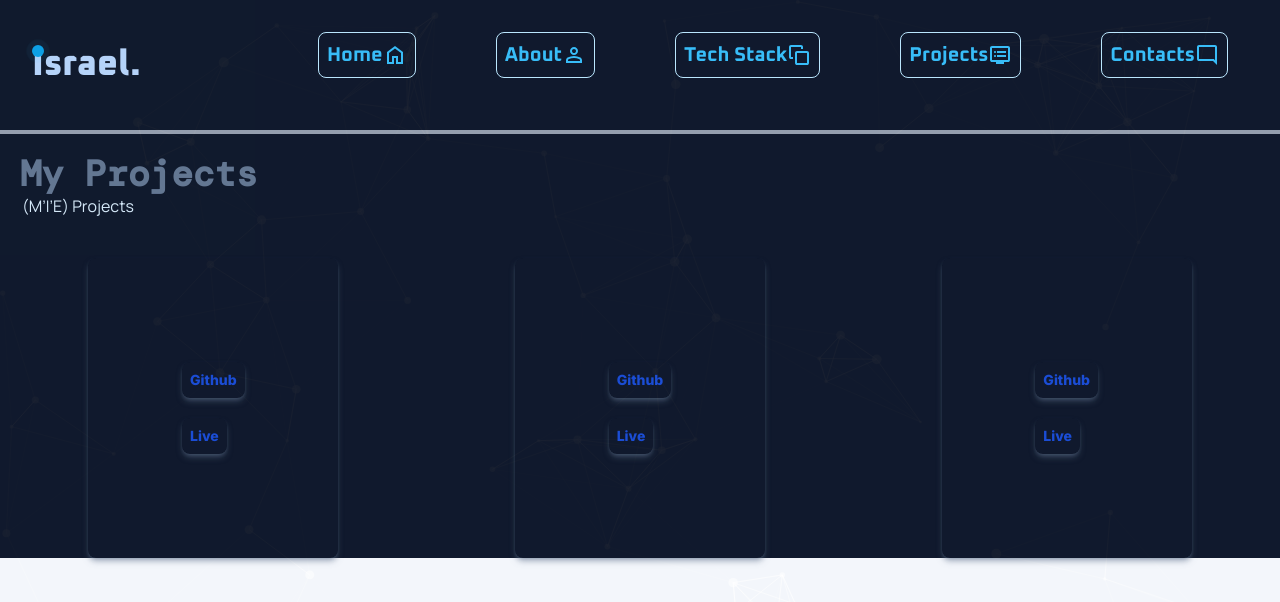
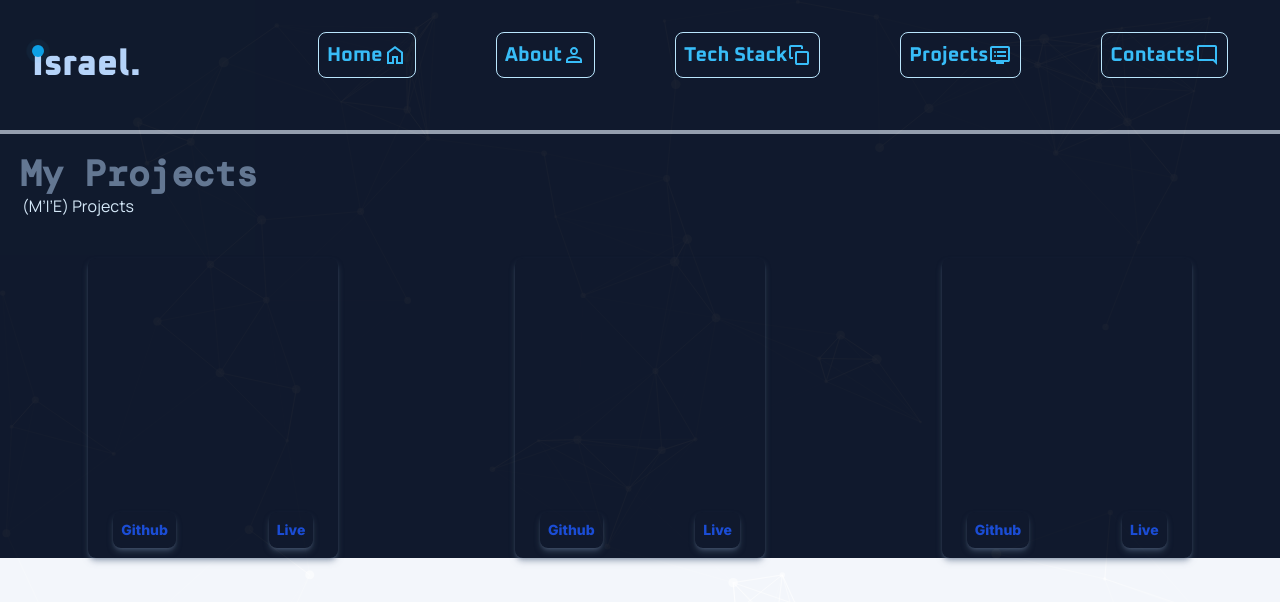
Before and after one commit to MIE-CODE/M-I-E_Portfolio, a Next.js app: page /Projects in a window 1280 px wide. Shown: the top 602 px of the page. Built offline with nearby package versions, Linux system fonts and the light colour scheme; a web font is replaced by a local one.

Commit message:
working on progect page

```diff
--- a/app/Projects/page.tsx
+++ b/app/Projects/page.tsx
@@ -6,15 +6,15 @@ import Link from "next/link";
 const page = () => {
   const projects = [
     {
-      GithubLink: "df",
+      GithubLink: "https://github.com/MIE-CODE",
       liveLink: "df",
     },
     {
-      GithubLink: "df",
+      GithubLink: "https://github.com/MIE-CODE",
       liveLink: "df",
     },
     {
-      GithubLink: "df",
+      GithubLink: "https://github.com/MIE-CODE",
       liveLink: "df",
     },
   ];
@@ -31,8 +31,8 @@ const page = () => {
         <div className="grid  gap-10 justify-center items-center   md:grid-cols-2 lg:grid-cols-3 mt-10  text-4xl font-extrabold text-blue-700">
           {projects.map((project, index) => (
             <div key={index} className="flex justify-center">
-              <div className="flex justify-center items-center gap-1 w-[250px] h-[300px] shadow-slate-500/50 rounded-lg shadow-md">
-                <div className="text-sm grid gap-5  ">
+              <div className="flex relative justify-center items-center gap-1 w-[250px] h-[300px] shadow-slate-500/50 rounded-lg shadow-md">
+                <div className="text-sm flex justify-between w-[200px] gap-5  absolute bottom-[10px]  ">
                   <Link
                     href={project.GithubLink}
                     className="w-max h-max hover:bg-slate-50/5  p-2 flex justify-center items-center shadow-slate-500/50 rounded-lg shadow-md"
@@ -40,8 +40,8 @@ const page = () => {
                     Github
                   </Link>
                   <Link
-                    href={project.GithubLink}
-                    className=" w-max h-max p-2 flex justify-center items-center shadow-slate-500/50 rounded-lg shadow-md"
+                    href={project.liveLink}
+                    className=" w-max h-max p-2 hover:bg-slate-50/5 flex justify-center items-center shadow-slate-500/50 rounded-lg shadow-md"
                   >
                     Live
                   </Link>
```
